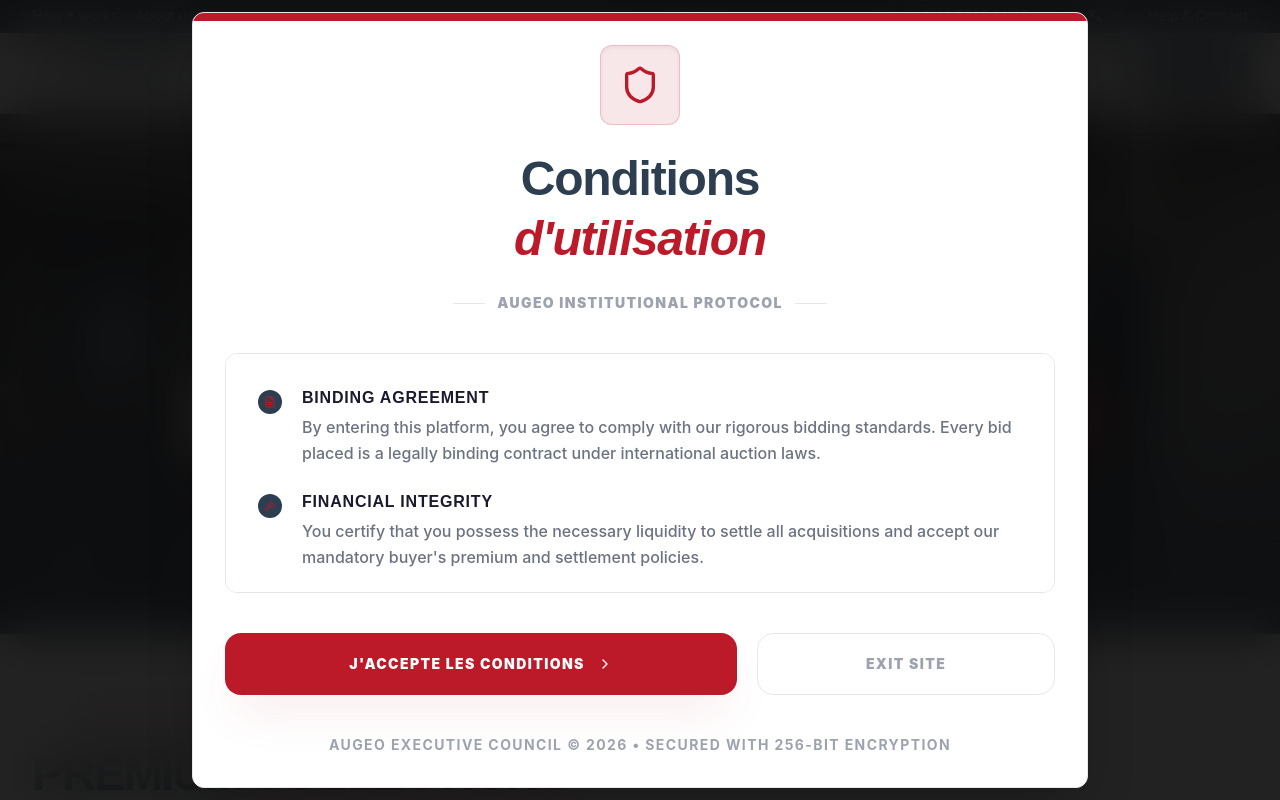
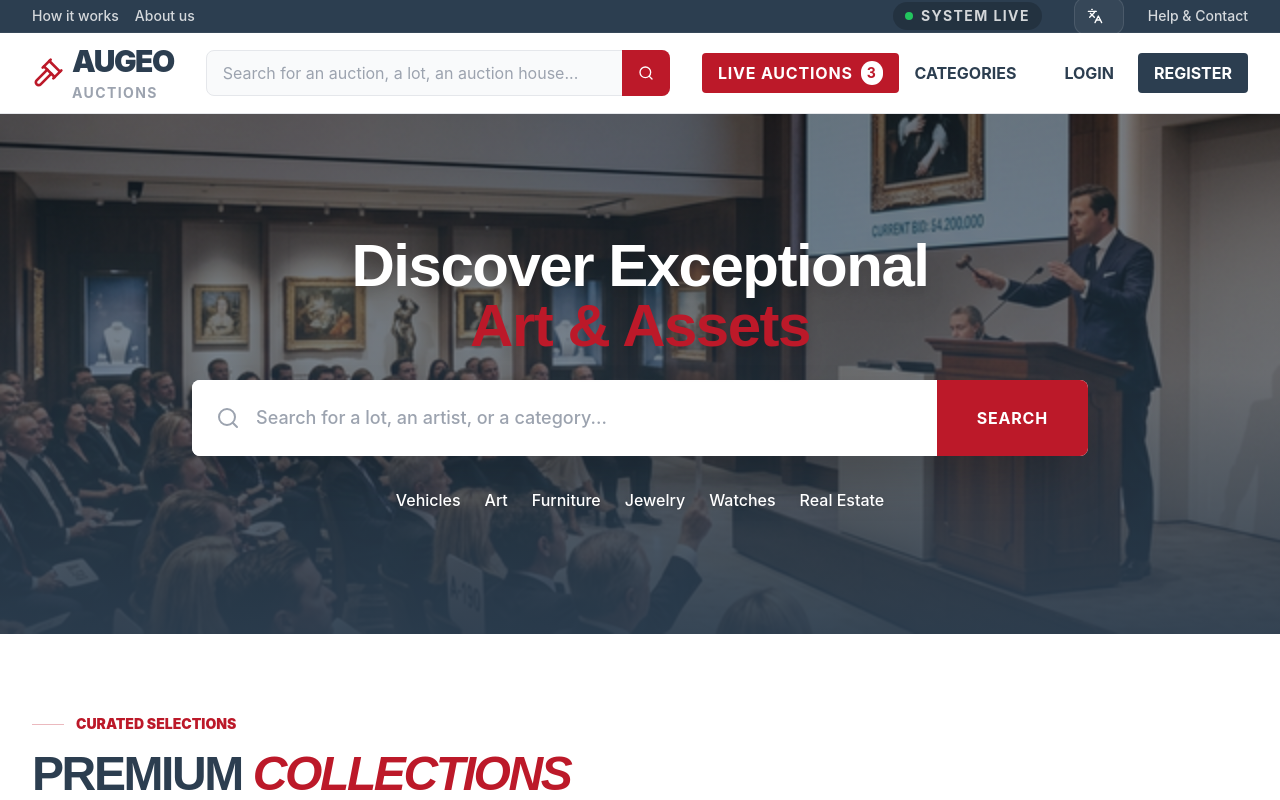
Before and after one commit to Shiv1516/Aurgo, a Next.js app: page / in a window 1280 px wide. Shown: the top 800 px of the page. Built offline with nearby package versions, Linux system fonts and the light colour scheme; no server answers.

Commit message:
fix the term and condition ui

```diff
--- a/src/components/common/TermsPopup.tsx
+++ b/src/components/common/TermsPopup.tsx
@@ -12,7 +12,7 @@
     setIsMounted(true);
     const accepted = localStorage.getItem('augeo_terms_accepted');
     if (!accepted) {
-      const timer = setTimeout(() => setIsOpen(true), 1500);
+      const timer = setTimeout(() => setIsOpen(true), 40000);
       return () => clearTimeout(timer);
     }
   }, []);
@@ -46,19 +46,19 @@
             animate={{ opacity: 1, scale: 1, y: 0 }}
             exit={{ opacity: 0, scale: 0.95, y: 40 }}
             transition={{ type: "spring", damping: 25, stiffness: 300 }}
-            className="relative w-full max-w-4xl bg-white rounded-xl overflow-hidden shadow-2xl border border-gray-200"
+            className="relative w-full max-w-xl bg-white rounded-xl overflow-hidden shadow-2xl border border-gray-200"
           >
             {/* Top Branding Accent */}
             <div className="absolute top-0 inset-x-0 h-2 bg-burgundy" />
 
-            <div className="p-10 sm:p-8">
+            <div className="p-6 sm:p-8">
               {/* Header */}
-              <div className="flex flex-col items-center text-center mb-10">
-                <div className="h-20 w-20 bg-burgundy/10 rounded-xl flex items-center justify-center mb-6 border border-burgundy/20 shadow-inner">
-                  <Shield className="h-10 w-10 text-burgundy" />
+              <div className="flex flex-col items-center text-center mb-8 sm:mb-10">
+                <div className="h-16 w-16 sm:h-20 sm:w-20 bg-burgundy/10 rounded-xl flex items-center justify-center mb-4 sm:mb-6 border border-burgundy/20 shadow-inner">
+                  <Shield className="h-8 w-8 sm:h-10 sm:w-10 text-burgundy" />
                 </div>
-                <h2 className="text-5xl font-black text-navy leading-tight mb-6">
-                  Conditions <br /><span className="text-burgundy italic">d'utilisation</span>
+                <h2 className="text-3xl sm:text-5xl font-black text-navy leading-tight mb-4 sm:mb-6">
+                  Terms of <br /><span className="text-burgundy italic">Service</span>
                 </h2>
                 <div className="flex items-center gap-3">
                    <div className="h-px w-8 bg-gray-200" />
@@ -68,7 +68,7 @@
               </div>
 
               {/* Content Area */}
-              <div className="bg-white rounded-xl p-8 mb-10 border border-gray-200 max-h-[30vh] overflow-y-auto custom-scrollbar">
+              <div className="bg-white rounded-xl p-5 sm:p-8 mb-8 sm:mb-10 border border-gray-200 max-h-[40vh] sm:max-h-[30vh] overflow-y-auto custom-scrollbar">
                 <div className="space-y-6">
                   <div className="flex gap-5">
                     <div className="flex-shrink-0 h-6 w-6 rounded-xl bg-navy flex items-center justify-center mt-1">
@@ -112,9 +112,9 @@
               <div className="flex flex-col sm:flex-row gap-5">
                 <button
                   onClick={handleAccept}
-                  className="flex-[2] px-10 py-5 bg-burgundy hover:bg-burgundy-dark text-white font-black rounded-2xl transition-all duration-500 flex items-center justify-center gap-3 group uppercase tracking-[0.1em] text-sm shadow-2xl shadow-burgundy/10"
+                  className="flex-[2] px-6 sm:px-10 py-4 sm:py-5 bg-burgundy hover:bg-burgundy-dark text-white font-black rounded-2xl transition-all duration-500 flex items-center justify-center gap-2 sm:gap-3 group uppercase tracking-[0.1em] text-xs sm:text-sm shadow-2xl shadow-burgundy/10"
                 >
-                  J'ACCEPTE LES CONDITIONS
+                  I ACCEPT THE TERMS
                   <ChevronRight className="h-4 w-4 group-hover:translate-x-1 transition-transform" />
                 </button>
                 <button
```
